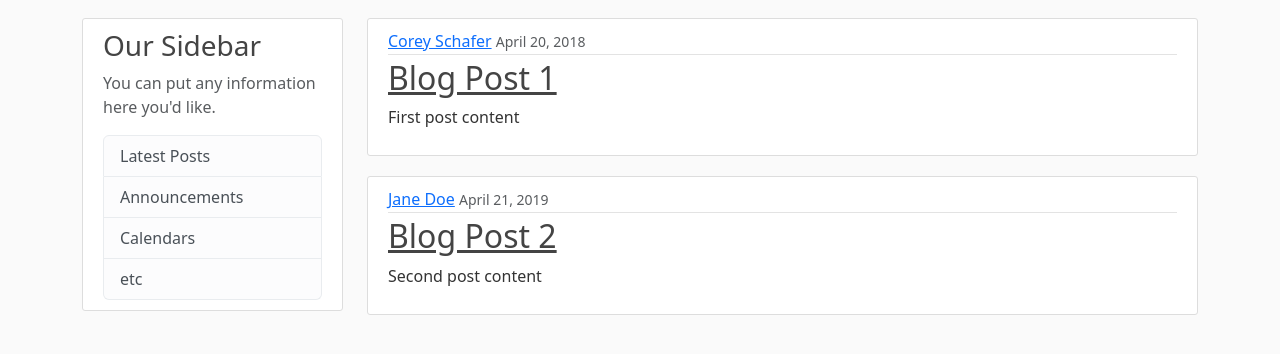
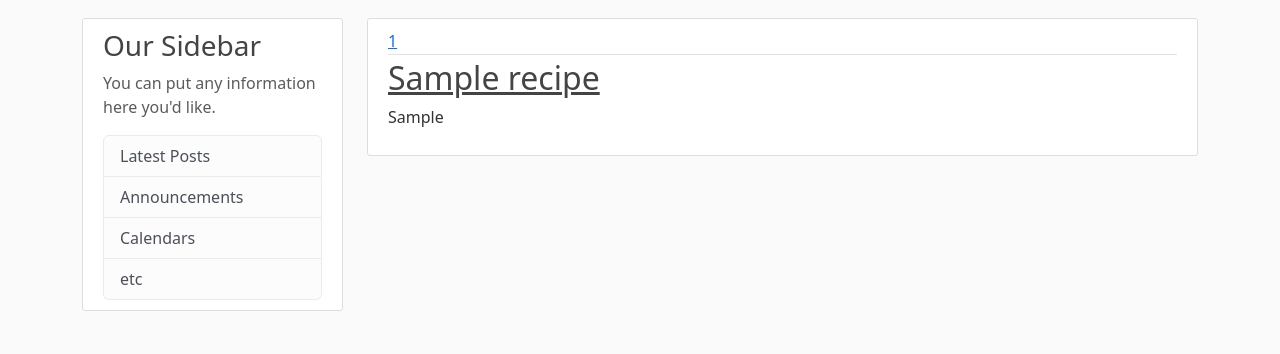
Before and after one commit to Iliyan-H-Iliev/Healthy_Food_WebsIte, a Flask app: page / in a window 1280 px wide. Shown: the part 62-416 px from the top of the page. Run offline with Flask 3, Linux system fonts and the light colour scheme; a user stored in the database is signed in; tables that the repository leaves empty hold one stand-in row (values such as "Sample post"); grey boxes marked "Sample" are stand-in pictures.

Commit message:
Upload Files

```diff
--- a/system/models.py
+++ b/system/models.py
@@ -36,8 +36,9 @@
     title = db.Column(db.String(50), nullable=False)
     ingredients = db.Column(db.Text, nullable=False)
     preparation = db.Column(db.Text, nullable=False)
-    category = db.Column(db.String(50), nullable=False)
+    category = db.Column(db.String(50), nullable=True)
     user_id = db.Column(db.Integer, db.ForeignKey("user.id"), nullable=False)
+    # date_posted = db.Column(db.DateTime, nullable=False, default=datetime.utcnow())
 
     def __repr__(self):
         return f"Recipe('{self.title}', '{self.ingredients}', '{self.preparation}', '{self.category}')"
--- a/system/routes.py
+++ b/system/routes.py
@@ -3,41 +3,16 @@
 from PIL import Image
 from system import app, db, bcrypt
 from flask import render_template, url_for, flash, redirect, request
-from system.forms import RegistrationForm, LoginForm, UpdateAccountForm
-from system.models import User, Post
+from system.forms import RegistrationForm, LoginForm, UpdateAccountForm, RecipeForm
+from system.models import User, Post, Recipe
 from flask_login import login_user, current_user, logout_user, login_required
-
-posts = [
-    {
-        "author": "Corey Schafer",
-        "title": "Blog Post 1",
-        "content": "First post content",
-        "date_posted": "April 20, 2018",
-    },
-    {
-        "author": "Jane Doe",
-        "title": "Blog Post 2",
-        "content": "Second post content",
-        "date_posted": "April 21, 2019",
-    },
-]
-
-sort_recipes = {
-    "Закуски": "breakfast",
-    "Салати": "salads",
-    "Супи": "soups",
-    "Основни ястия": "main_dishes",
-    "Десерти": "desserts",
-    "Напитки": "drinks",
-    "Други": "other",
-
-}
 
 
 @app.route("/")
 @app.route("/home")
 def home():  # put application's code here
-    return render_template("home.html", posts=posts)
+    recs = Recipe.query.all()
+    return render_template("home.html", posts=recs, title="Home")
 
 
 @app.route("/recipes")
@@ -129,5 +104,18 @@
     elif request.method == "GET":
         form.username.data = current_user.username
         form.email.data = current_user.email
+    return render_template("account.html", title="Account", image_file=image_file, form=form)
 
-    return render_template("account.html", title="Account", image_file=image_file, form=form)
+
+@app.route("/recipe/new", methods=["GET", "POST"])
+@login_required
+def new_recipe():
+    form = RecipeForm()
+    if form.validate_on_submit():
+        # recipe_picture = save_recipe_picture(form.picture.data)
+        recipe = Recipe(title=form.title.data, ingredients=form.ingredients.data, preparation=form.preparation.data, category="food", user_id=current_user.username)
+        db.session.add(recipe)
+        db.session.commit()
+        flash("Вашият рецпта беше създадена", "success")
+        return redirect(url_for("home"))
+    return render_template("create_recipe.html", title="New Recipe", form=form, legend="New Recipe")
--- a/system/templates/home.html
+++ b/system/templates/home.html
@@ -5,11 +5,11 @@
          <article class="media content-section">
           <div class="media-body">
             <div class="article-metadata">
-              <a class="mr-2" href="#">{{ post.author }}</a>
+              <a class="mr-2" href="#">{{ post.user_id }}</a>
               <small class="text-muted">{{ post.date_posted }}</small>
             </div>
             <h2><a class="article-title" href="#">{{ post.title }}</a></h2>
-            <p class="article-content">{{ post.content }}</p>
+            <p class="article-content">{{ post.ingredients }}</p>
           </div>
         </article>
 
--- a/system/templates/layout.html
+++ b/system/templates/layout.html
@@ -57,6 +57,7 @@
                         </a>
                         <ul class="dropdown-menu" aria-labelledby="navbarDropdown">
                             <li><a class="dropdown-item" href="{{ url_for('account') }}">Моят Профил</a></li>
+                            <li><a class="dropdown-item" href="{{ url_for('new_recipe') }}">Нова Рецепта</a></li>
                             <li><a class="dropdown-item" href="{{ url_for('logout') }}">Изход</a></li>
                         </ul>
                     </div>
```
Also changed, not shown: system/forms.py (+8 -1 lines), system/templates/create_recipe.html (added, +54 -0 lines), system/static/profile_pics/0d1954b860290f98.jpg (added).
